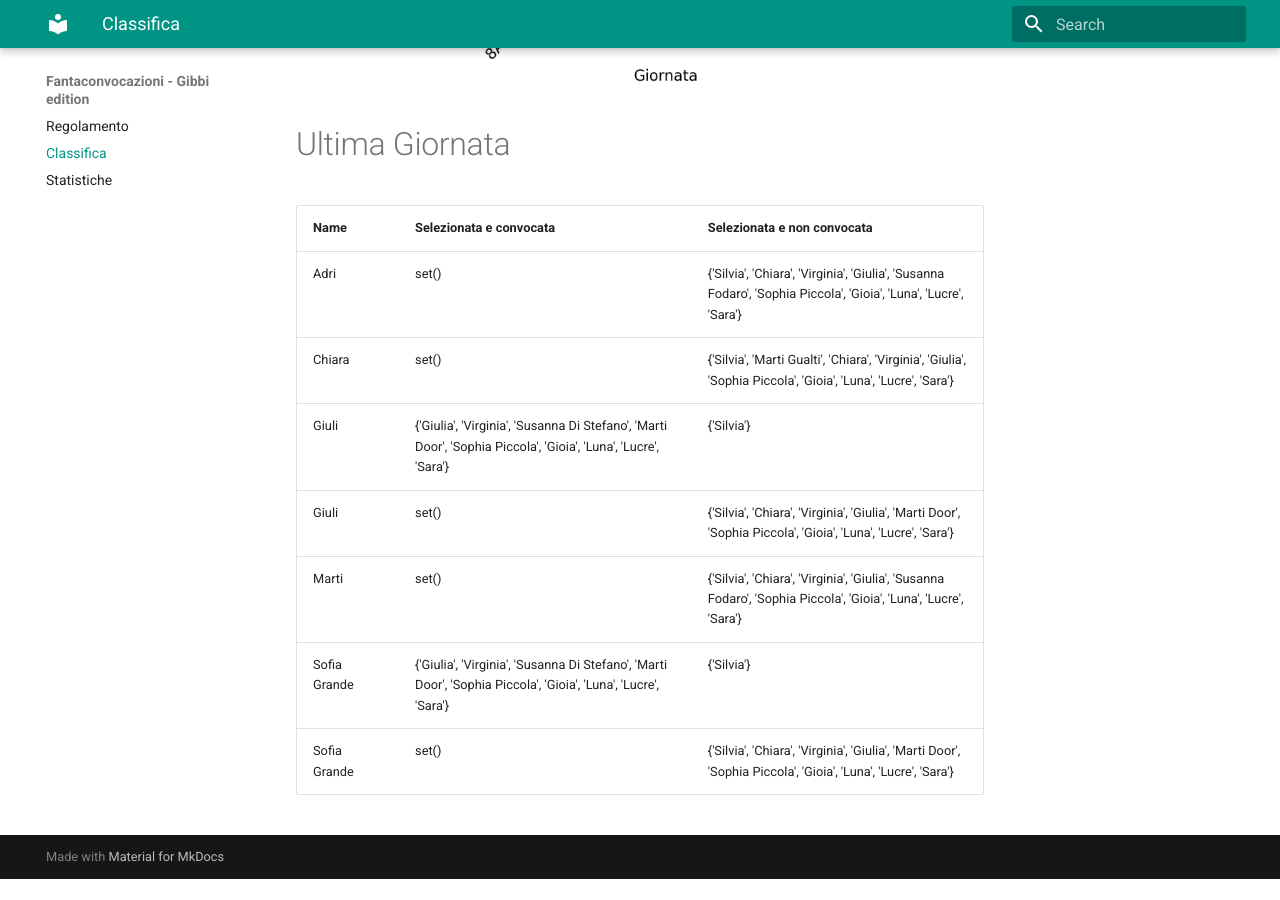
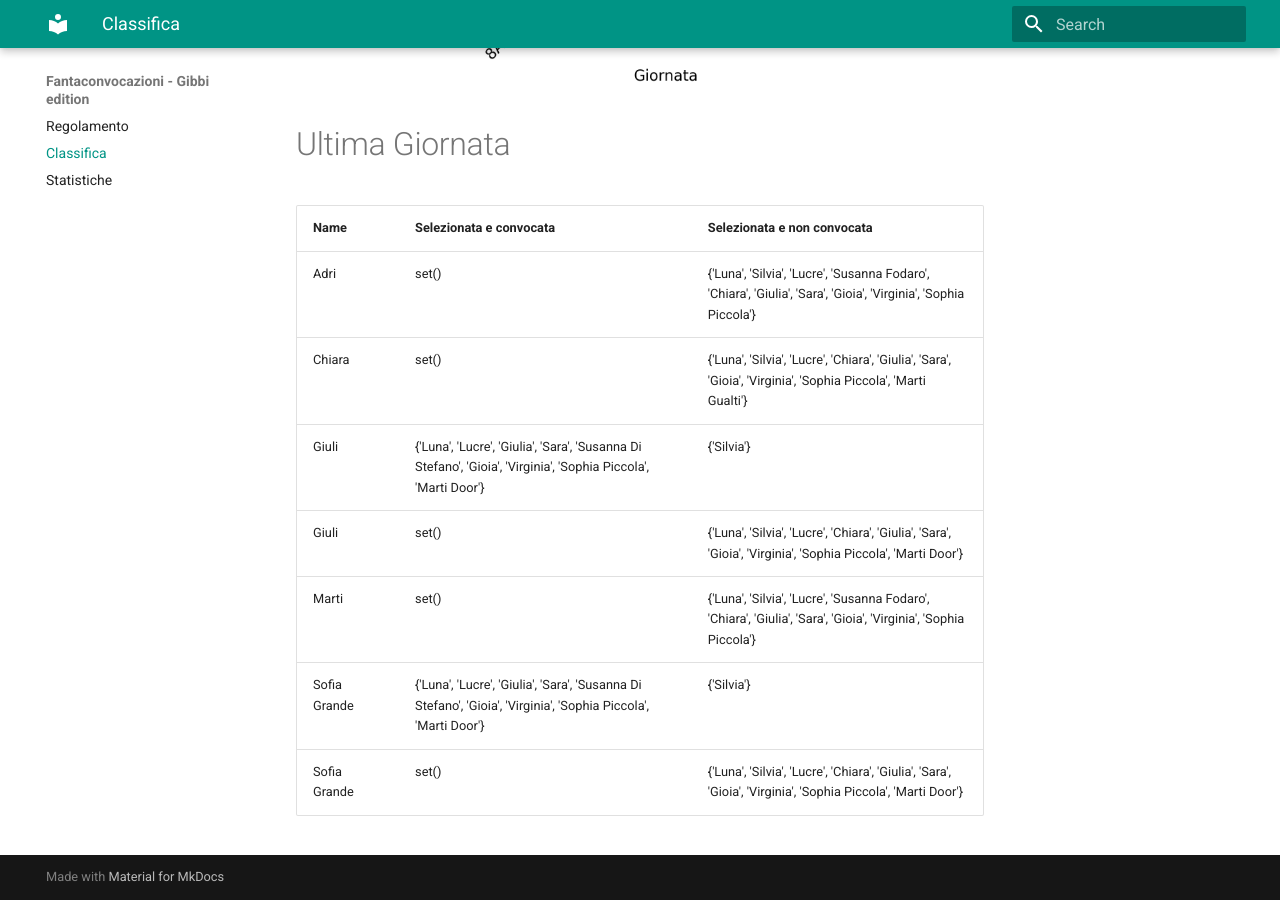
Before and after one commit to martinig94/fantagibbi, an MkDocs documentation site: the page built from docs/Classifica.md, in a window 1280 px wide and 900 px high, scrolled down 1024 px. Built offline with MkDocs 1.6.1 and Material for MkDocs 9.7.7, drawn with Linux system fonts in a browser that asks for light colours; before the commit the page ends 1903 px from its top, so only the background shows below that.

Commit message:
Auto-update from main.py

```diff
--- a/docs/Classifica.md
+++ b/docs/Classifica.md
@@ -18,11 +18,11 @@
 <!-- START_TABLE CORRECT -->
 | Name         | Selezionata e convocata                                                                                        | Selezionata e non convocata                                                                                      |
 |:-------------|:---------------------------------------------------------------------------------------------------------------|:-----------------------------------------------------------------------------------------------------------------|
-| Adri         | set()                                                                                                          | {'Silvia', 'Chiara', 'Virginia', 'Giulia', 'Susanna Fodaro', 'Sophia Piccola', 'Gioia', 'Luna', 'Lucre', 'Sara'} |
-| Chiara       | set()                                                                                                          | {'Silvia', 'Marti Gualti', 'Chiara', 'Virginia', 'Giulia', 'Sophia Piccola', 'Gioia', 'Luna', 'Lucre', 'Sara'}   |
-| Giuli        | {'Giulia', 'Virginia', 'Susanna Di Stefano', 'Marti Door', 'Sophia Piccola', 'Gioia', 'Luna', 'Lucre', 'Sara'} | {'Silvia'}                                                                                                       |
-| Giuli        | set()                                                                                                          | {'Silvia', 'Chiara', 'Virginia', 'Giulia', 'Marti Door', 'Sophia Piccola', 'Gioia', 'Luna', 'Lucre', 'Sara'}     |
-| Marti        | set()                                                                                                          | {'Silvia', 'Chiara', 'Virginia', 'Giulia', 'Susanna Fodaro', 'Sophia Piccola', 'Gioia', 'Luna', 'Lucre', 'Sara'} |
-| Sofia Grande | {'Giulia', 'Virginia', 'Susanna Di Stefano', 'Marti Door', 'Sophia Piccola', 'Gioia', 'Luna', 'Lucre', 'Sara'} | {'Silvia'}                                                                                                       |
-| Sofia Grande | set()                                                                                                          | {'Silvia', 'Chiara', 'Virginia', 'Giulia', 'Marti Door', 'Sophia Piccola', 'Gioia', 'Luna', 'Lucre', 'Sara'}     |
+| Adri         | set()                                                                                                          | {'Luna', 'Silvia', 'Lucre', 'Susanna Fodaro', 'Chiara', 'Giulia', 'Sara', 'Gioia', 'Virginia', 'Sophia Piccola'} |
+| Chiara       | set()                                                                                                          | {'Luna', 'Silvia', 'Lucre', 'Chiara', 'Giulia', 'Sara', 'Gioia', 'Virginia', 'Sophia Piccola', 'Marti Gualti'}   |
+| Giuli        | {'Luna', 'Lucre', 'Giulia', 'Sara', 'Susanna Di Stefano', 'Gioia', 'Virginia', 'Sophia Piccola', 'Marti Door'} | {'Silvia'}                                                                                                       |
+| Giuli        | set()                                                                                                          | {'Luna', 'Silvia', 'Lucre', 'Chiara', 'Giulia', 'Sara', 'Gioia', 'Virginia', 'Sophia Piccola', 'Marti Door'}     |
+| Marti        | set()                                                                                                          | {'Luna', 'Silvia', 'Lucre', 'Susanna Fodaro', 'Chiara', 'Giulia', 'Sara', 'Gioia', 'Virginia', 'Sophia Piccola'} |
+| Sofia Grande | {'Luna', 'Lucre', 'Giulia', 'Sara', 'Susanna Di Stefano', 'Gioia', 'Virginia', 'Sophia Piccola', 'Marti Door'} | {'Silvia'}                                                                                                       |
+| Sofia Grande | set()                                                                                                          | {'Luna', 'Silvia', 'Lucre', 'Chiara', 'Giulia', 'Sara', 'Gioia', 'Virginia', 'Sophia Piccola', 'Marti Door'}     |
 <!-- END_TABLE CORRECT -->
```
